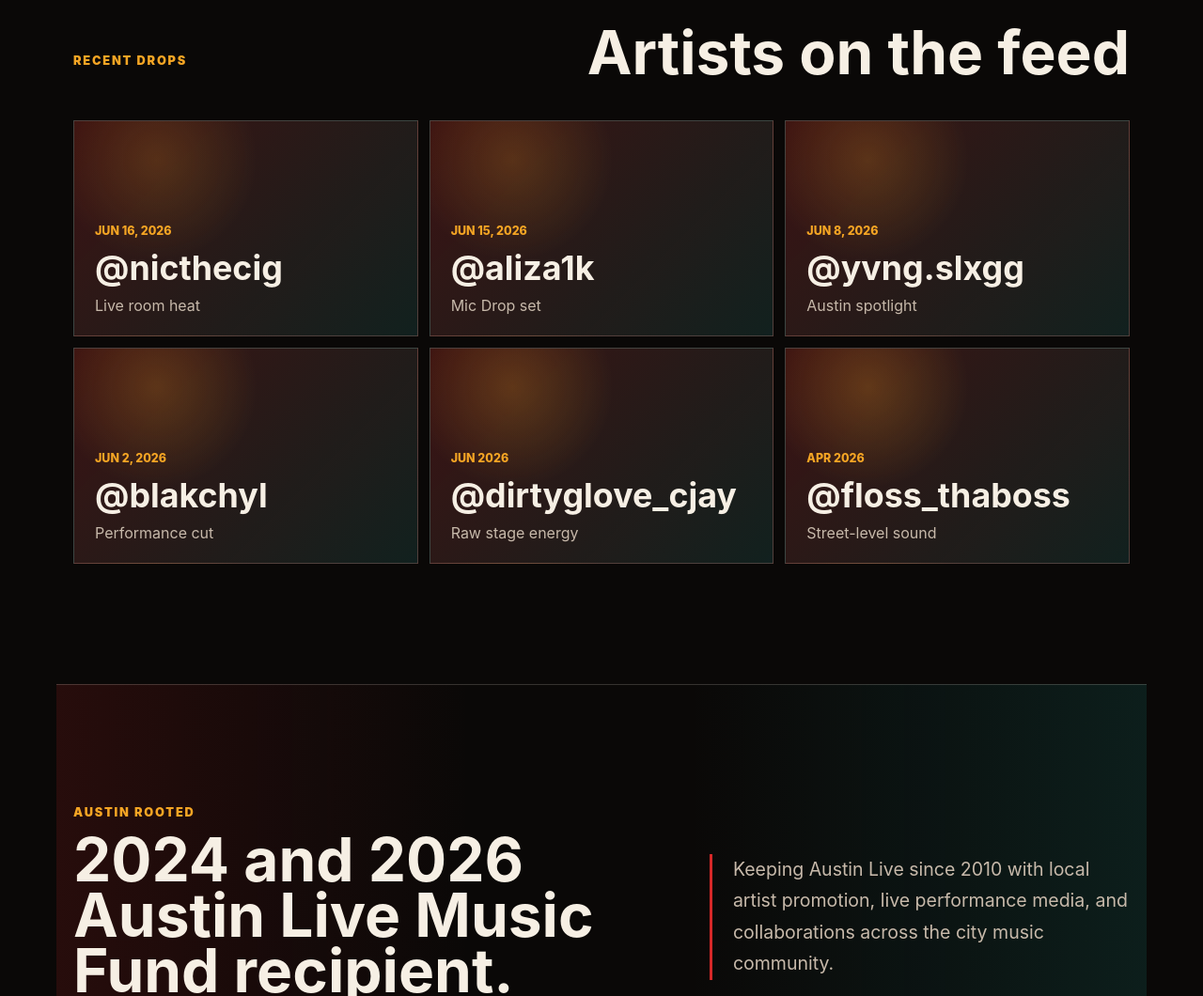
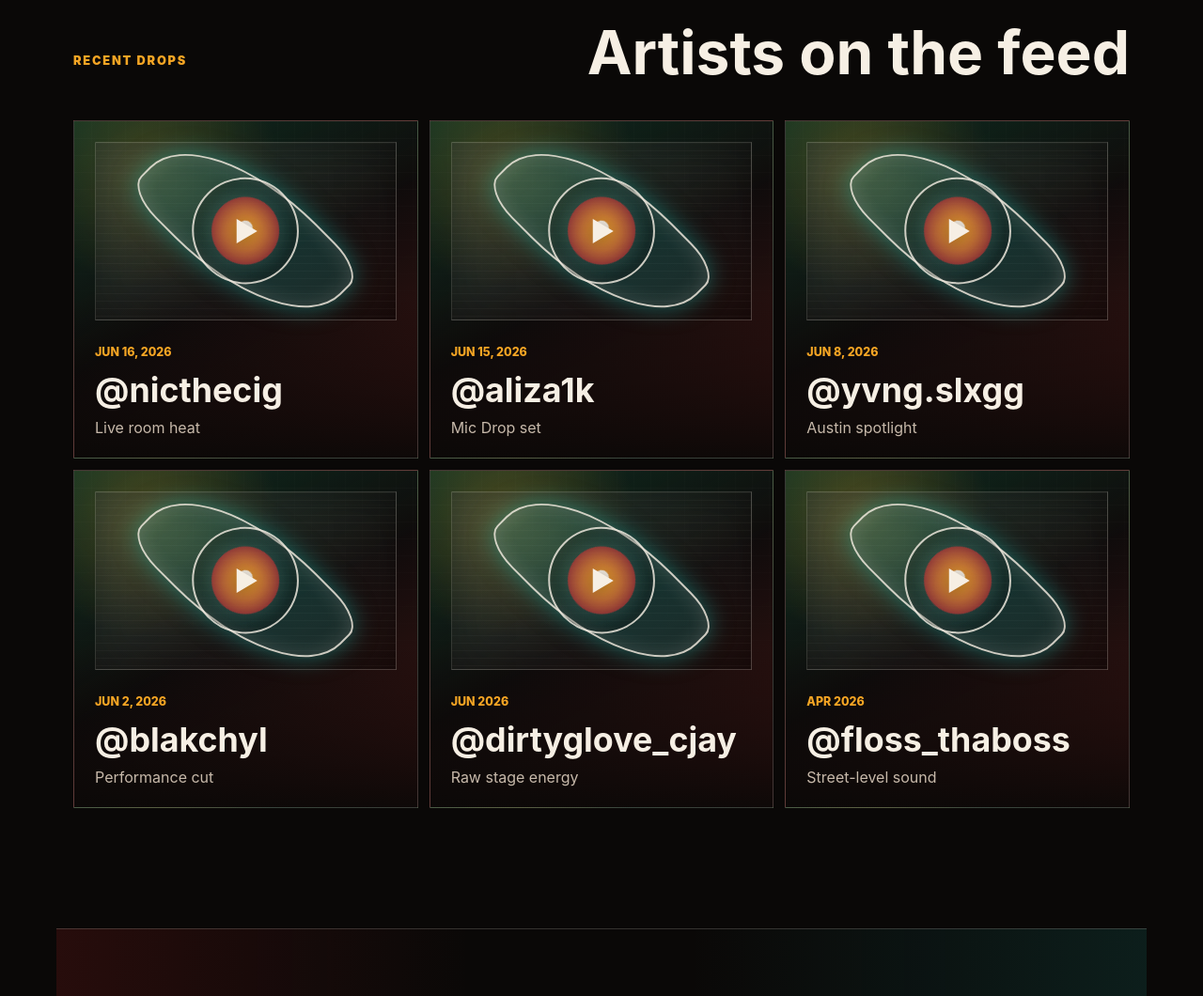
Before and after one commit to samsagewize/keep-austin-live-site, a website built with Vite: page index.html in a window 1280 px wide. Shown: the part 1620-2680 px from the top of the page at 94% size. Built offline with nearby package versions, Linux system fonts and the light colour scheme.

Commit message:
Add visual previews to recent drops

```diff
--- a/src/main.js
+++ b/src/main.js
@@ -73,11 +73,20 @@ app.innerHTML = `
         ${artists
           .map(
             (artist, index) => `
-              <article class="artist-card" style="--i:${index}">
-                <span>${artist.date}</span>
-                <h3>${artist.name}</h3>
-                <p>${artist.tone}</p>
-              </article>
+              <a class="artist-card" style="--i:${index}" href="https://www.instagram.com/keepaustinlive_/?hl=en" aria-label="Watch ${artist.name} on Keep Austin Live Instagram">
+                <div class="video-eye" aria-hidden="true">
+                  <span class="video-eye__scan"></span>
+                  <span class="video-eye__shape">
+                    <span class="video-eye__iris"></span>
+                    <span class="video-eye__play"></span>
+                  </span>
+                </div>
+                <div class="artist-card__copy">
+                  <span>${artist.date}</span>
+                  <h3>${artist.name}</h3>
+                  <p>${artist.tone}</p>
+                </div>
+              </a>
             `
           )
           .join("")}
--- a/src/styles.css
+++ b/src/styles.css
@@ -265,16 +265,51 @@ h2 {
 }
 
 .artist-card {
-  min-height: 230px;
+  min-height: 360px;
   padding: 22px;
   display: flex;
   flex-direction: column;
-  justify-content: flex-end;
+  justify-content: space-between;
+  gap: 18px;
+  overflow: hidden;
+  position: relative;
   border: 1px solid var(--line);
   background:
-    radial-gradient(circle at 24% 18%, rgba(245, 165, 36, calc(0.18 + var(--i) * 0.012)), transparent 32%),
-    linear-gradient(135deg, rgba(214, 40, 40, 0.22), rgba(27, 179, 167, 0.12)),
+    radial-gradient(circle at 22% 12%, rgba(245, 165, 36, calc(0.2 + var(--i) * 0.012)), transparent 32%),
+    linear-gradient(150deg, rgba(13, 62, 43, 0.72), rgba(13, 9, 9, 0.28) 48%, rgba(214, 40, 40, 0.24)),
     var(--panel);
+}
+
+.artist-card::before {
+  content: "";
+  position: absolute;
+  inset: 0;
+  background:
+    linear-gradient(rgba(246, 239, 228, 0.06) 1px, transparent 1px),
+    linear-gradient(90deg, rgba(246, 239, 228, 0.04) 1px, transparent 1px);
+  background-size: 18px 18px;
+  mask-image: linear-gradient(180deg, black, transparent 72%);
+  opacity: 0.34;
+  pointer-events: none;
+}
+
+.artist-card::after {
+  content: "";
+  position: absolute;
+  inset: auto 0 0;
+  height: 48%;
+  background: linear-gradient(0deg, rgba(10, 8, 7, 0.92), transparent);
+  pointer-events: none;
+}
+
+.artist-card__copy,
+.video-eye {
+  position: relative;
+  z-index: 1;
+}
+
+.artist-card__copy {
+  margin-top: auto;
 }
 
 .artist-card span {
@@ -294,6 +329,68 @@ h2 {
 .book p {
   margin: 0;
   color: var(--muted);
+}
+
+.video-eye {
+  min-height: 190px;
+  display: grid;
+  place-items: center;
+  border: 1px solid rgba(246, 239, 228, 0.16);
+  background:
+    radial-gradient(circle at center, rgba(27, 179, 167, 0.28), transparent 28%),
+    linear-gradient(135deg, rgba(246, 239, 228, 0.12), rgba(10, 8, 7, 0.16));
+  box-shadow: inset 0 0 48px rgba(0, 0, 0, 0.36);
+}
+
+.video-eye__scan {
+  position: absolute;
+  inset: 0;
+  background: repeating-linear-gradient(
+    180deg,
+    rgba(246, 239, 228, 0.08) 0,
+    rgba(246, 239, 228, 0.08) 1px,
+    transparent 1px,
+    transparent 8px
+  );
+  mix-blend-mode: screen;
+  opacity: 0.38;
+}
+
+.video-eye__shape {
+  width: min(78%, 240px);
+  aspect-ratio: 2.35 / 1;
+  display: grid;
+  place-items: center;
+  position: relative;
+  border: 2px solid rgba(246, 239, 228, 0.82);
+  border-radius: 70% 18% 70% 18% / 70% 18% 70% 18%;
+  transform: rotate(45deg);
+  background:
+    radial-gradient(circle, rgba(246, 239, 228, 0.24), transparent 37%),
+    rgba(27, 179, 167, 0.18);
+  box-shadow:
+    0 0 26px rgba(27, 179, 167, 0.5),
+    inset 0 0 22px rgba(246, 239, 228, 0.16);
+}
+
+.video-eye__iris {
+  width: 48%;
+  aspect-ratio: 1;
+  border-radius: 50%;
+  border: 2px solid rgba(246, 239, 228, 0.82);
+  background:
+    radial-gradient(circle at 48% 48%, var(--ink) 0 9%, transparent 10%),
+    radial-gradient(circle, rgba(245, 165, 36, 0.95), rgba(214, 40, 40, 0.58) 46%, rgba(10, 8, 7, 0.2) 47%);
+}
+
+.video-eye__play {
+  position: absolute;
+  width: 0;
+  height: 0;
+  border-block: 13px solid transparent;
+  border-left: 22px solid var(--ink);
+  transform: rotate(-45deg) translateX(2px);
+  filter: drop-shadow(0 2px 8px rgba(0, 0, 0, 0.4));
 }
 
 .fund {
@@ -350,7 +447,11 @@ h2 {
   }
 
   .artist-card {
-    min-height: 178px;
+    min-height: 318px;
+  }
+
+  .video-eye {
+    min-height: 164px;
   }
 
   .book .button {
```
